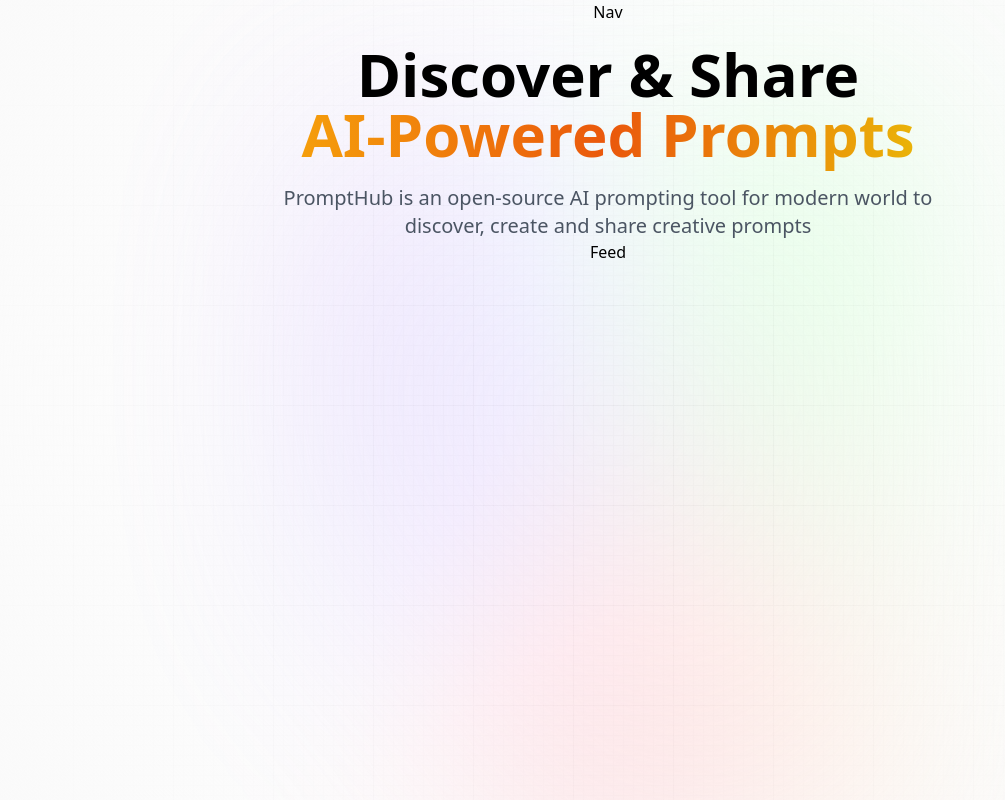
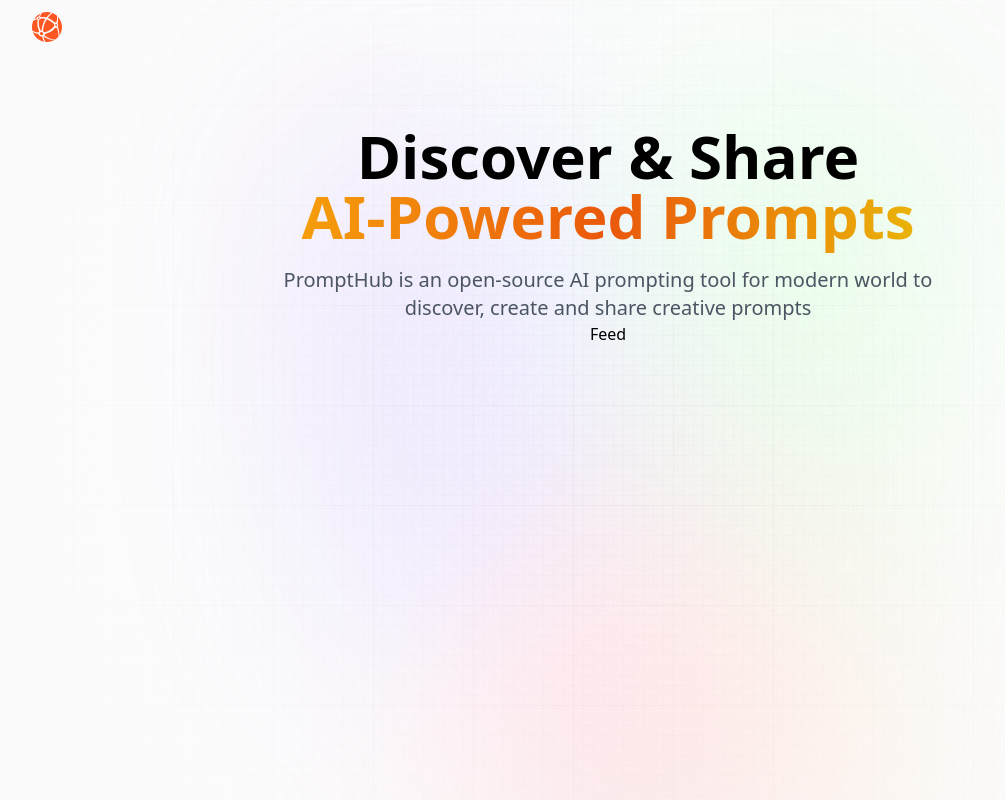
Before and after one commit to Ujjwalsharma7/PromptHub, a Next.js app: page / in a window 1280 px wide. Shown: the whole page, without its empty margins (32-1037 px from the left). Built offline with nearby package versions, Linux system fonts and the light colour scheme.

Commit message:
added logo and basic styles to nav

```diff
--- a/components/Nav.jsx
+++ b/components/Nav.jsx
@@ -1,10 +1,18 @@
-import React from 'react'
+"use client"
+
+
+import Link from 'next/link'
+import Image from 'next/image'
+import { useState, useEffect } from 'react'
+import {signIn, signOut, useSession, getProviders} from 'next-auth/react'
 
 const Nav = () => {
   return (
-    <div>
-      Nav
-    </div>
+   <nav className='flex-between w-full mb-16 pt-3'>
+     <Link href='/' className='flex gap-2  flex-center '>
+     <Image src='/assets/images/logo.svg' alt='prompthub logo' width={30} height={30} className='object-contain'/>
+     </Link>
+   </nav>
   )
 }
 
```
